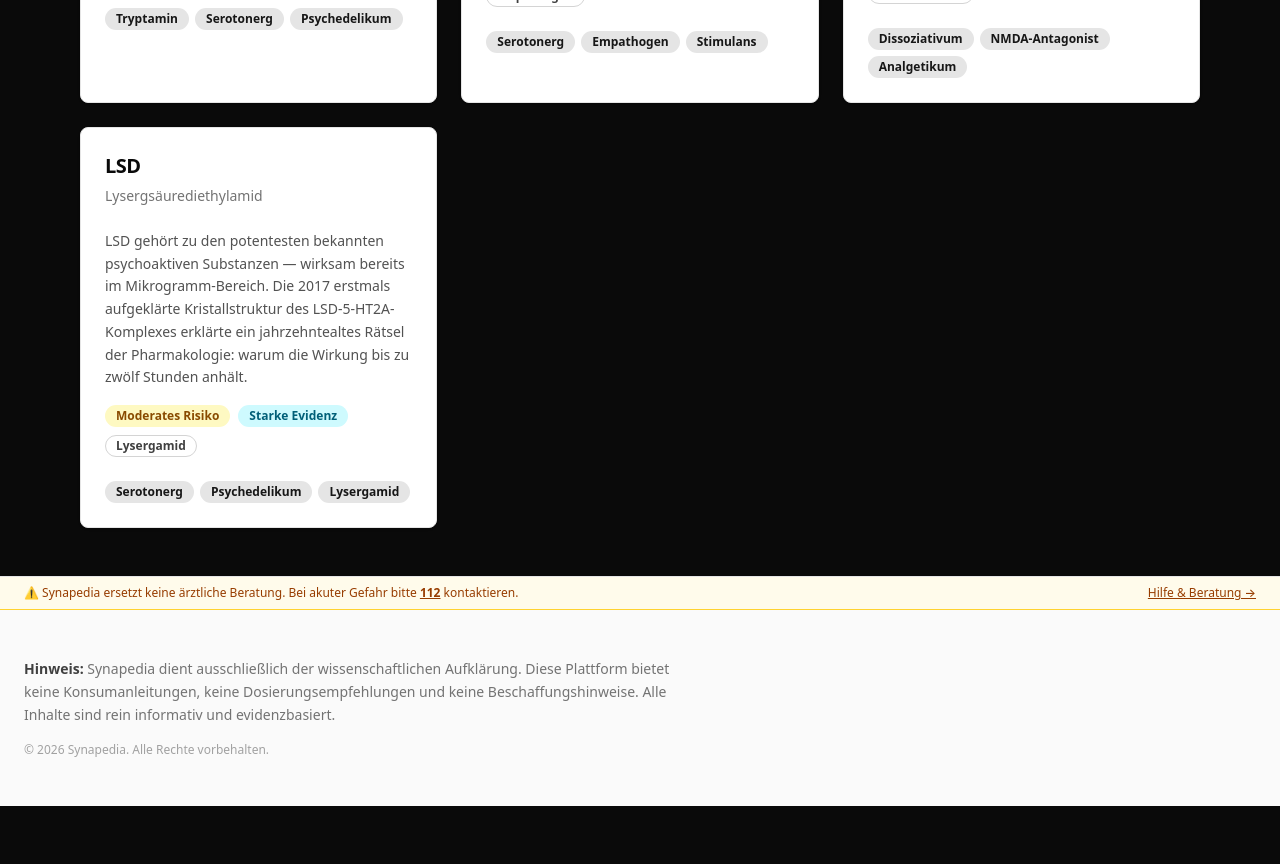
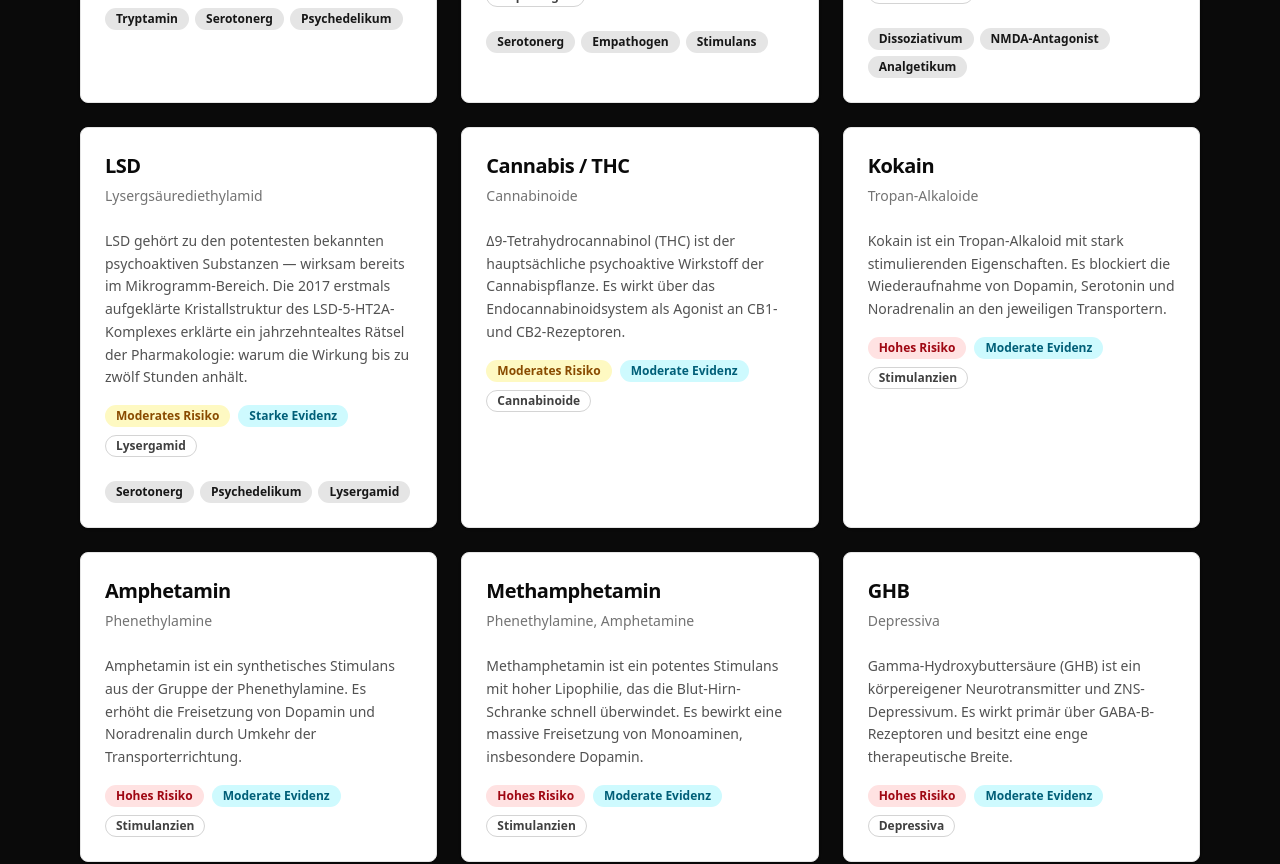
Before and after one commit to florianlux/synapedia, a Next.js app: page / in a window 1280 px wide. Shown: the part 1520-2384 px from the top of the page. Before the commit the page ends 2326 px from the top, so only its background shows below. Built offline with nearby package versions, Linux system fonts and the light colour scheme; no server answers.

Commit message:
Fix empty article content: generate articles for all substances, add next/prev navigation
Co-authored-by: florianlux <48155443+florianlux@users.noreply.github.com>

```diff
--- a/src/app/admin/articles/[id]/page.tsx
+++ b/src/app/admin/articles/[id]/page.tsx
@@ -11,7 +11,7 @@ import { Badge } from "@/components/ui/badge";
 import { Tabs, TabsList, TabsTrigger, TabsContent } from "@/components/ui/tabs";
 import { Save, Sparkles, GitBranch, ArrowLeft } from "lucide-react";
 import Link from "next/link";
-import { demoArticles } from "@/lib/demo-data";
+import { allArticles } from "@/lib/articles";
 import type { Article, ArticleStatus, RiskLevel, EvidenceStrength } from "@/lib/types";
 
 export default function ArticleEditorPage() {
@@ -35,7 +35,7 @@ export default function ArticleEditorPage() {
 
   useEffect(() => {
     function loadFromDemo() {
-      const demo = demoArticles.find((a) => a.id === articleId);
+      const demo = allArticles.find((a) => a.id === articleId);
       if (demo) loadArticleData(demo);
     }
 
--- a/src/app/admin/articles/page.tsx
+++ b/src/app/admin/articles/page.tsx
@@ -1,7 +1,7 @@
 "use client";
 
 import { useState, useEffect } from "react";
-import { demoArticles } from "@/lib/demo-data";
+import { allArticles } from "@/lib/articles";
 import { Badge } from "@/components/ui/badge";
 import { Card, CardContent, CardHeader, CardTitle } from "@/components/ui/card";
 import { Button } from "@/components/ui/button";
@@ -12,7 +12,7 @@ import Link from "next/link";
 import type { Article, ArticleStatus } from "@/lib/types";
 
 export default function AdminArticles() {
-  const [articles, setArticles] = useState<Article[]>(demoArticles);
+  const [articles, setArticles] = useState<Article[]>(allArticles);
   const [search, setSearch] = useState("");
   const [statusFilter, setStatusFilter] = useState<ArticleStatus | "">("");
   const [loading, setLoading] = useState(true);
@@ -22,7 +22,7 @@ export default function AdminArticles() {
     import("@/lib/db/articles")
       .then(({ getArticles }) => getArticles())
       .then(setArticles)
-      .catch(() => setArticles(demoArticles))
+      .catch(() => setArticles(allArticles))
       .finally(() => setLoading(false));
   }, []);
 
--- a/src/app/admin/page.tsx
+++ b/src/app/admin/page.tsx
@@ -1,4 +1,4 @@
-import { demoArticles } from "@/lib/demo-data";
+import { allArticles } from "@/lib/articles";
 import { isSupabaseConfigured } from "@/lib/supabase/config";
 import { isAiEnabled } from "@/lib/ai/provider";
 import { Card, CardContent, CardHeader, CardTitle } from "@/components/ui/card";
@@ -16,7 +16,7 @@ async function getArticlesData(): Promise<Article[]> {
       // Fallback to demo
     }
   }
-  return demoArticles;
+  return allArticles;
 }
 
 export default async function AdminDashboard() {
--- a/src/app/api/search/route.ts
+++ b/src/app/api/search/route.ts
@@ -1,5 +1,5 @@
 import { NextRequest, NextResponse } from "next/server";
-import { demoArticles } from "@/lib/demo-data";
+import { allArticles } from "@/lib/articles";
 
 export async function GET(request: NextRequest) {
   const searchParams = request.nextUrl.searchParams;
@@ -9,7 +9,7 @@ export async function GET(request: NextRequest) {
     return NextResponse.json([]);
   }
 
-  const results = demoArticles
+  const results = allArticles
     .filter(
       (a) =>
         a.status === "published" &&
--- a/src/app/articles/[slug]/page.tsx
+++ b/src/app/articles/[slug]/page.tsx
@@ -1,7 +1,7 @@
 import type { Metadata } from "next";
 import { notFound } from "next/navigation";
 import Link from "next/link";
-import { ArrowLeft } from "lucide-react";
+import { ArrowLeft, ArrowRight } from "lucide-react";
 import { compileMDX } from "next-mdx-remote/rsc";
 import { Badge } from "@/components/ui/badge";
 import { RiskBanner } from "@/components/risk-banner";
@@ -9,11 +9,11 @@ import { SourceBox } from "@/components/source-box";
 import { TableOfContents, type TocHeading } from "@/components/table-of-contents";
 import { JsonLd } from "@/components/json-ld";
 import {
-  demoArticles,
+  allArticles,
   demoTags,
-  demoArticleTags,
-  demoSources,
-} from "@/lib/demo-data";
+  allArticleTags,
+  allSources,
+} from "@/lib/articles";
 import { riskLabels, evidenceLabels } from "@/lib/types";
 import { SubstancePharmacologySection } from "@/components/substance-pharmacology";
 import { getSeoDocument } from "@/lib/db/seo";
@@ -76,7 +76,7 @@ export async function generateMetadata({
   params: Promise<{ slug: string }>;
 }): Promise<Metadata> {
   const { slug } = await params;
-  const article = demoArticles.find((a) => a.slug === slug);
+  const article = allArticles.find((a) => a.slug === slug);
   if (!article) return {};
 
   // Try to load SEO override from seo_documents
@@ -115,13 +115,19 @@ export default async function ArticlePage({
   params: Promise<{ slug: string }>;
 }) {
   const { slug } = await params;
-  const article = demoArticles.find((a) => a.slug === slug);
+  const publishedArticles = allArticles.filter((a) => a.status === "published");
+  const article = allArticles.find((a) => a.slug === slug);
   if (!article) notFound();
 
   const headings = extractHeadings(article.content_mdx);
-  const tagIds = demoArticleTags[article.id] ?? [];
+  const tagIds = allArticleTags[article.id] ?? [];
   const tags = demoTags.filter((t) => tagIds.includes(t.id));
-  const sources = demoSources[article.id] ?? [];
+  const sources = allSources[article.id] ?? [];
+
+  // Determine next/previous articles for navigation
+  const currentIndex = publishedArticles.findIndex((a) => a.slug === slug);
+  const prevArticle = currentIndex > 0 ? publishedArticles[currentIndex - 1] : null;
+  const nextArticle = currentIndex < publishedArticles.length - 1 ? publishedArticles[currentIndex + 1] : null;
 
   const { content } = await compileMDX({
     source: article.content_mdx,
@@ -213,6 +219,40 @@ export default async function ArticlePage({
           substanceName={article.title}
         />
       )}
+
+      {/* Next / Previous article navigation */}
+      {(prevArticle || nextArticle) && (
+        <nav className="mt-12 flex items-stretch gap-4 border-t border-neutral-200 pt-8 dark:border-neutral-800">
+          {prevArticle ? (
+            <Link
+              href={`/articles/${prevArticle.slug}`}
+              className="flex flex-1 items-center gap-2 rounded-lg border border-neutral-200 p-4 transition-colors hover:bg-neutral-50 dark:border-neutral-800 dark:hover:bg-neutral-900"
+            >
+              <ArrowLeft className="h-4 w-4 shrink-0 text-neutral-400" />
+              <div className="min-w-0">
+                <p className="text-xs text-neutral-500">Vorheriger Artikel</p>
+                <p className="truncate font-medium">{prevArticle.title}</p>
+              </div>
+            </Link>
+          ) : (
+            <div className="flex-1" />
+          )}
+          {nextArticle ? (
+            <Link
+              href={`/articles/${nextArticle.slug}`}
+              className="flex flex-1 items-center justify-end gap-2 rounded-lg border border-neutral-200 p-4 text-right transition-colors hover:bg-neutral-50 dark:border-neutral-800 dark:hover:bg-neutral-900"
+            >
+              <div className="min-w-0">
+                <p className="text-xs text-neutral-500">Nächster Artikel</p>
+                <p className="truncate font-medium">{nextArticle.title}</p>
+              </div>
+              <ArrowRight className="h-4 w-4 shrink-0 text-neutral-400" />
+            </Link>
+          ) : (
+            <div className="flex-1" />
+          )}
+        </nav>
+      )}
     </div>
   );
 }
--- a/src/app/articles/page.tsx
+++ b/src/app/articles/page.tsx
@@ -1,6 +1,6 @@
 import { AlertTriangle } from "lucide-react";
 import { ArticleBrowser } from "@/components/article-browser";
-import { demoArticles, demoTags, demoArticleTags } from "@/lib/demo-data";
+import { allArticles, demoTags, allArticleTags } from "@/lib/articles";
 import type { Metadata } from "next";
 
 export const metadata: Metadata = {
@@ -10,7 +10,7 @@ export const metadata: Metadata = {
 };
 
 export default function ArticlesPage() {
-  const articles = demoArticles.filter((a) => a.status === "published");
+  const articles = allArticles.filter((a) => a.status === "published");
 
   return (
     <div className="mx-auto max-w-6xl px-4 py-12">
@@ -42,7 +42,7 @@ export default function ArticlesPage() {
       <ArticleBrowser
         articles={articles}
         tags={demoTags}
-        articleTags={demoArticleTags}
+        articleTags={allArticleTags}
       />
     </div>
   );
--- a/src/app/categories/page.tsx
+++ b/src/app/categories/page.tsx
@@ -6,10 +6,10 @@ import {
   CardTitle,
   CardContent,
 } from "@/components/ui/card";
-import { demoArticles } from "@/lib/demo-data";
+import { allArticles } from "@/lib/articles";
 
 export default function CategoriesPage() {
-  const published = demoArticles.filter((a) => a.status === "published");
+  const published = allArticles.filter((a) => a.status === "published");
 
   const categoryMap = new Map<string, number>();
   for (const article of published) {
--- a/src/app/page.tsx
+++ b/src/app/page.tsx
@@ -10,7 +10,7 @@ import {
   CardFooter,
 } from "@/components/ui/card";
 import { SearchBar } from "@/components/search-bar";
-import { demoArticles, demoTags, demoArticleTags } from "@/lib/demo-data";
+import { allArticles, demoTags, allArticleTags } from "@/lib/articles";
 import { riskLabels, evidenceLabels } from "@/lib/types";
 import { PublicExperienceSearch } from "@/components/admin/experience-search/PublicExperienceSearch";
 import { SubstanceGroupsSection } from "@/components/home/SubstanceGroupsSection";
@@ -19,7 +19,7 @@ const showPublicSearch =
   process.env.NEXT_PUBLIC_ENABLE_PUBLIC_EXPERIENCE_SEARCH === "true";
 
 export default function Home() {
-  const articles = demoArticles.filter((a) => a.status === "published");
+  const articles = allArticles.filter((a) => a.status === "published");
 
   return (
     <div className="mx-auto max-w-6xl px-4 py-12">
@@ -63,7 +63,7 @@ export default function Home() {
         <h2 className="mb-6 text-2xl font-semibold">Substanzen</h2>
         <div className="grid gap-6 sm:grid-cols-2 lg:grid-cols-3">
           {articles.map((article) => {
-            const tagIds = demoArticleTags[article.id] ?? [];
+            const tagIds = allArticleTags[article.id] ?? [];
             const tags = demoTags.filter((t) => tagIds.includes(t.id));
 
             return (
--- a/src/app/sitemap.ts
+++ b/src/app/sitemap.ts
@@ -1,5 +1,5 @@
 import type { MetadataRoute } from "next";
-import { demoArticles } from "@/lib/demo-data";
+import { allArticles } from "@/lib/articles";
 import glossaryData from "@/../data/glossary.json";
 import { substances as substancesData } from "@/../data/substances";
 
@@ -17,7 +17,7 @@ export default function sitemap(): MetadataRoute.Sitemap {
   ];
 
   const articleSlugs = new Set(
-    demoArticles
+    allArticles
       .filter((a) => a.status === "published")
       .map((a) => a.slug)
   );
--- /dev/null
+++ b/src/lib/articles.ts
@@ -0,0 +1,94 @@
+/**
+ * Unified article data source.
+ *
+ * Merges the curated demo articles with auto-generated articles for every
+ * substance in data/substances.json that does not already have a hand-written
+ * demo article.  This ensures that every substance linked from the groups
+ * page has renderable content when visiting /articles/[slug].
+ */
+
+import type { Article } from "@/lib/types";
+import {
+  demoArticles,
+  demoTags,
+  demoArticleTags,
+  demoSources,
+} from "@/lib/demo-data";
+import type { Source } from "@/lib/types";
+import substancesJson from "@/../data/substances.json";
+import {
+  generateSubstanceContentMdx,
+  type SubstanceData,
+} from "@/lib/generator/substance-content";
+
+// Re-export demo helpers for consumers that still need them directly
+export { demoTags, demoArticleTags, demoSources };
+
+const substances = substancesJson as SubstanceData[];
+
+/**
+ * Build a deterministic demo article from a substances.json entry.
+ */
+function substanceToArticle(s: SubstanceData, index: number): Article {
+  return {
+    id: `generated-${index}`,
+    slug: s.slug,
+    title: s.title,
+    subtitle: s.class_secondary.length > 0
+      ? s.class_secondary.join(", ")
+      : s.class_primary,
+    summary: s.summary,
+    content_mdx: generateSubstanceContentMdx(s),
+    status: "published",
+    risk_level: (s.risk_level as Article["risk_level"]) ?? "unknown",
+    evidence_strength: "moderate",
+    category: s.class_primary,
+    receptor: s.receptors.length > 0 ? s.receptors.join(", ") : null,
+    legal_status: null,
+    substance_id: null,
+    created_at: "2025-01-01T00:00:00Z",
+    updated_at: "2025-01-01T00:00:00Z",
+    published_at: "2025-01-01T00:00:00Z",
+  };
+}
+
+/** Set of slugs that already have a curated demo article. */
+const demoSlugs = new Set(demoArticles.map((a) => a.slug));
+
+/** Generated articles for substances that lack a curated article. */
+const generatedArticles: Article[] = substances
+  .filter((s) => !demoSlugs.has(s.slug))
+  .map((s, i) => substanceToArticle(s, i));
+
+/**
+ * Complete list of all articles — curated demo articles first, then
+ * auto-generated ones.
+ */
+export const allArticles: Article[] = [...demoArticles, ...generatedArticles];
+
+/**
+ * Extended sources map — includes generated sources keyed by article id.
+ */
+export const allSources: Record<string, Source[]> = { ...demoSources };
+
+for (const article of generatedArticles) {
+  const substance = substances.find((s) => s.slug === article.slug);
+  if (substance && substance.sources.length > 0) {
+    allSources[article.id] = substance.sources.map((src, i) => ({
+      id: `${article.id}-s${i}`,
+      title: src.label,
+      authors: null,
+      journal: null,
+      year: null,
+      doi: null,
+      url: src.url,
+      source_type: "web",
+    }));
+  }
+}
+
+/**
+ * Extended article-tags map for generated articles.
+ */
+export const allArticleTags: Record<string, string[]> = { ...demoArticleTags };
+// Generated articles don't have curated tags, so their entries stay empty
--- /dev/null
+++ b/src/lib/generator/substance-content.ts
@@ -0,0 +1,111 @@
+/**
+ * Generates structured scientific MDX content from substance data in
+ * data/substances.json.  Used as a deterministic fallback when no
+ * hand-written or AI-generated article exists yet.
+ *
+ * The output follows the same section structure as the curated demo
+ * articles (Kurzfazit, Was ist …, Wirkmechanismus, Rezeptorprofil,
+ * Risiken & Nebenwirkungen, Interaktionen, Rechtsstatus, Quellenlage).
+ */
+
+export interface SubstanceData {
+  id: string;
+  slug: string;
+  title: string;
+  class_primary: string;
+  class_secondary: string[];
+  mechanisms: string[];
+  receptors: string[];
+  tags: string[];
+  risk_level: string;
+  summary: string;
+  sources: { label: string; url: string }[];
+}
+
+/**
+ * Build a complete MDX article body from the structured JSON data.
+ */
+export function generateSubstanceContentMdx(substance: SubstanceData): string {
+  const s = substance;
+  const sections: string[] = [];
+
+  // Kurzfazit
+  sections.push(`## Kurzfazit\n`);
+  sections.push(`${s.summary}\n`);
+
+  // Was ist …?
+  sections.push(`## Was ist ${s.title}?\n`);
+  const classes = [s.class_primary, ...s.class_secondary].filter(Boolean);
+  sections.push(
+    `${s.title} gehört zur Substanzklasse der **${classes.join(" / ")}**. ` +
+      `${s.summary}\n`
+  );
+
+  // Wirkmechanismus
+  sections.push(`## Wirkmechanismus\n`);
+  if (s.mechanisms.length > 0) {
+    sections.push(
+      `Der primäre Wirkmechanismus von ${s.title} umfasst: **${s.mechanisms.join(", ")}**. ` +
+        `Die genauen molekularen Interaktionen werden fortlaufend in der wissenschaftlichen Literatur untersucht.\n`
+    );
+  } else {
+    sections.push(
+      `Der Wirkmechanismus von ${s.title} wird derzeit in der wissenschaftlichen Literatur untersucht.\n`
+    );
+  }
+
+  // Rezeptorprofil
+  sections.push(`## Rezeptorprofil\n`);
+  if (s.receptors.length > 0) {
+    sections.push(
+      s.receptors
+        .map((r) => `- **${r}**`)
+        .join("\n") + "\n"
+    );
+  } else {
+    sections.push(
+      `Das Rezeptorprofil von ${s.title} wird derzeit erforscht.\n`
+    );
+  }
+
+  // Risiken & Nebenwirkungen
+  sections.push(`## Risiken & Nebenwirkungen\n`);
+  sections.push(
+    `Wie bei allen psychoaktiven Substanzen bestehen potenzielle Risiken. ` +
+      `Die individuelle Reaktion kann stark variieren und wird von zahlreichen Faktoren beeinflusst, ` +
+      `darunter Gesundheitszustand, gleichzeitige Einnahme anderer Substanzen und individuelle Disposition. ` +
+      `Weitere substanzspezifische Risiken werden aus der wissenschaftlichen Literatur ergänzt.\n`
+  );
+
+  // Interaktionen
+  sections.push(`## Interaktionen\n`);
+  sections.push(
+    `Wechselwirkungen mit anderen Substanzen oder Medikamenten sind möglich und können ` +
+      `unvorhersehbare Effekte haben. Detaillierte Interaktionsdaten werden aus Fachdatenbanken ergänzt.\n`
+  );
+
+  // Rechtsstatus
+  sections.push(`## Rechtsstatus\n`);
+  sections.push(
+    `Der rechtliche Status von ${s.title} variiert je nach Land und Rechtsordnung. ` +
+      `*Dieser Abschnitt dient nur der Information und stellt keine Rechtsberatung dar.*\n`
+  );
+
+  // Quellenlage
+  sections.push(`## Quellenlage\n`);
+  if (s.sources.length > 0) {
+    sections.push(
+      `Die hier dargestellten Informationen basieren auf den folgenden Quellen:\n`
+    );
+    for (const src of s.sources) {
+      sections.push(`- [${src.label}](${src.url})`);
+    }
+    sections.push("");
+  } else {
+    sections.push(
+      `Quellenangaben werden nach der Datenerfassung ergänzt.\n`
+    );
+  }
+
+  return sections.join("\n");
+}
```
